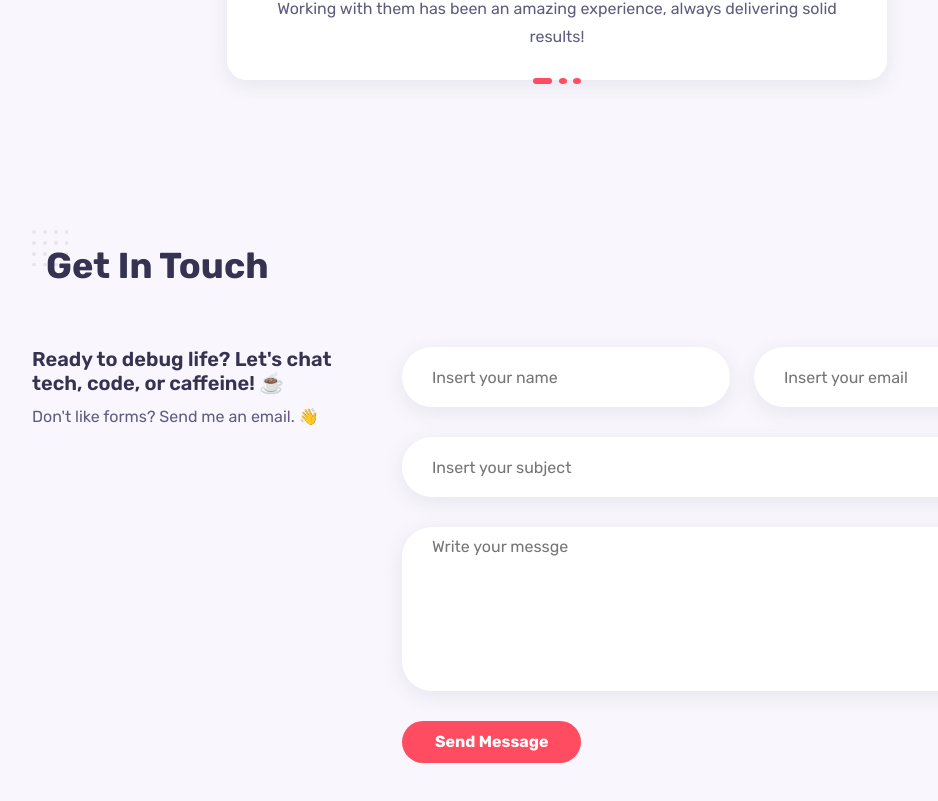
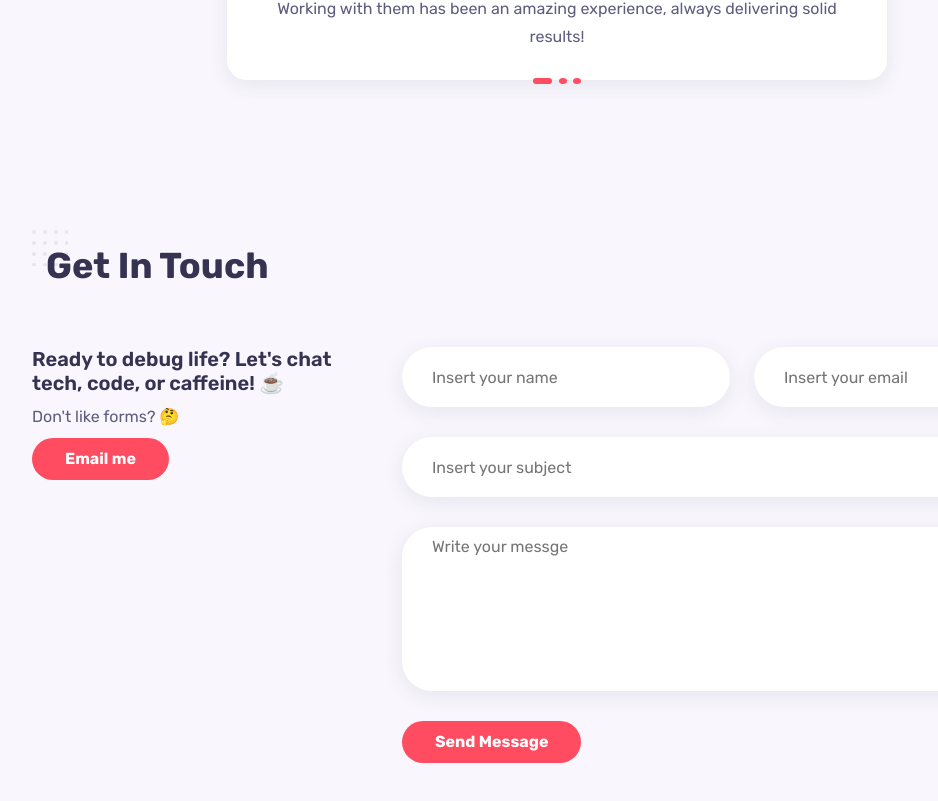
Before and after one commit to varxtikaa/My-Portfolio, a React (Vite) app: page / in a window 1280 px wide. Shown: the part 4636-5437 px from the top of the page, without its empty margins (83-1021 px from the left). Built offline with nearby package versions, Linux system fonts and the light colour scheme.

Commit message:
Fixed Skill Level

```diff
--- a/src/App.jsx
+++ b/src/App.jsx
@@ -1,4 +1,4 @@
-import './Index.css';
+import './index.css';
 import React from 'react';
 import Sidebar from './Components/Sidebar/Sidebar';
 import Resume from './Components/Academics/Resume';
--- a/src/Components/Contact/Contact.css
+++ b/src/Components/Contact/Contact.css
@@ -9,6 +9,10 @@
 .contact__container{
     grid-template-columns: 4fr 8fr;
     column-gap: 1.875rem;
+}
+
+.contact__details{
+    margin-bottom: .5rem;
 }
 
 .contact__title {
--- a/src/Components/Contact/Contact.jsx
+++ b/src/Components/Contact/Contact.jsx
@@ -9,7 +9,8 @@ const Contact = () => {
       <div className="contact__container grid">
         <div className="contact__info">
           <h3 className="contact__title">Ready to debug life? Let's chat tech, code, or caffeine! ☕️</h3>
-          <p className="contact__details">Don't like forms? Send me an email. 👋</p>
+          <p className="contact__details">Don't like forms? 🤔</p>
+          <a href="mailto:vartikayadav.269@gmail.com" className="btn">Email me</a>
         </div>
 
         <form action="" className="contact__form">
--- a/src/Components/Sidebar/Sidebar.jsx
+++ b/src/Components/Sidebar/Sidebar.jsx
@@ -1,6 +1,5 @@
 import React, { useState } from 'react'
 import './Sidebar.css'
-import Logo from "../../assets/Logo.svg"
 
 const Sidebar = () => {
   const [toggle , showMenu] = useState(false);
--- a/src/Components/Skills/Portfolio.css
+++ b/src/Components/Skills/Portfolio.css
@@ -104,14 +104,39 @@
         justify-content: center;
         row-gap: 1.875rem;
     }
+    .skill__card:hover .skill__level{
+        opacity: 1;
+        transform: translateY(-30px);
+    }
 }
 @media screen and (max-width: 768px){
     .skills__container {
         grid-template-columns: repeat(4 , 90px);
+    }
+    .skill__title{
+        padding-left: 0.5rem;
+        font-size: .7rem;
+        top: 1rem;
+        left:0;
+    }
+    .skill__card:hover .skill__level{
+        opacity: 1;
+        font-size: .65rem;
+        transform: translateY(-30px);
+    }
+    .skill__level {
+        left: 0.5rem;
+        padding: 0.19rem 0.2rem;
     }
 }
 @media screen and (max-width: 460px){
     .skills__container {
         grid-template-columns: repeat(3 , 90px);
     }
+    /* .skill__title{
+        padding-left: 0.5rem;
+        font-size: .7rem;
+        top: 1rem;
+        left:0;
+    } */
 }
```
